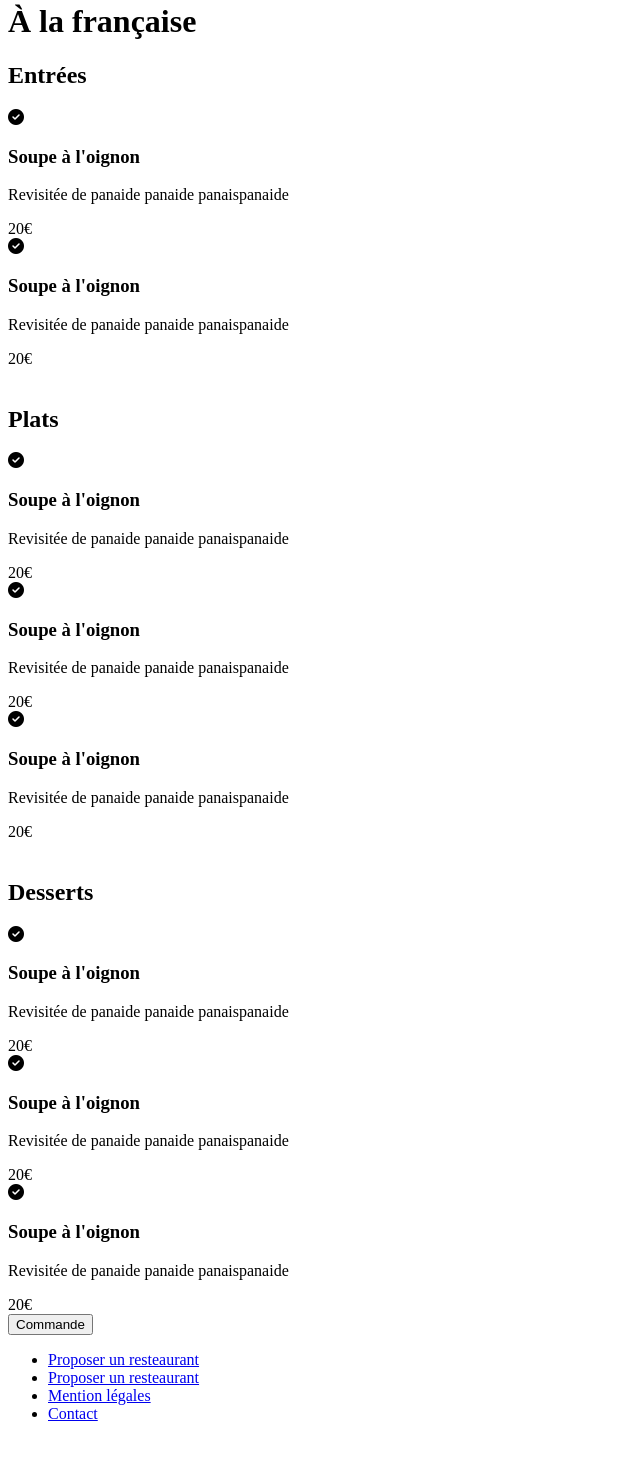
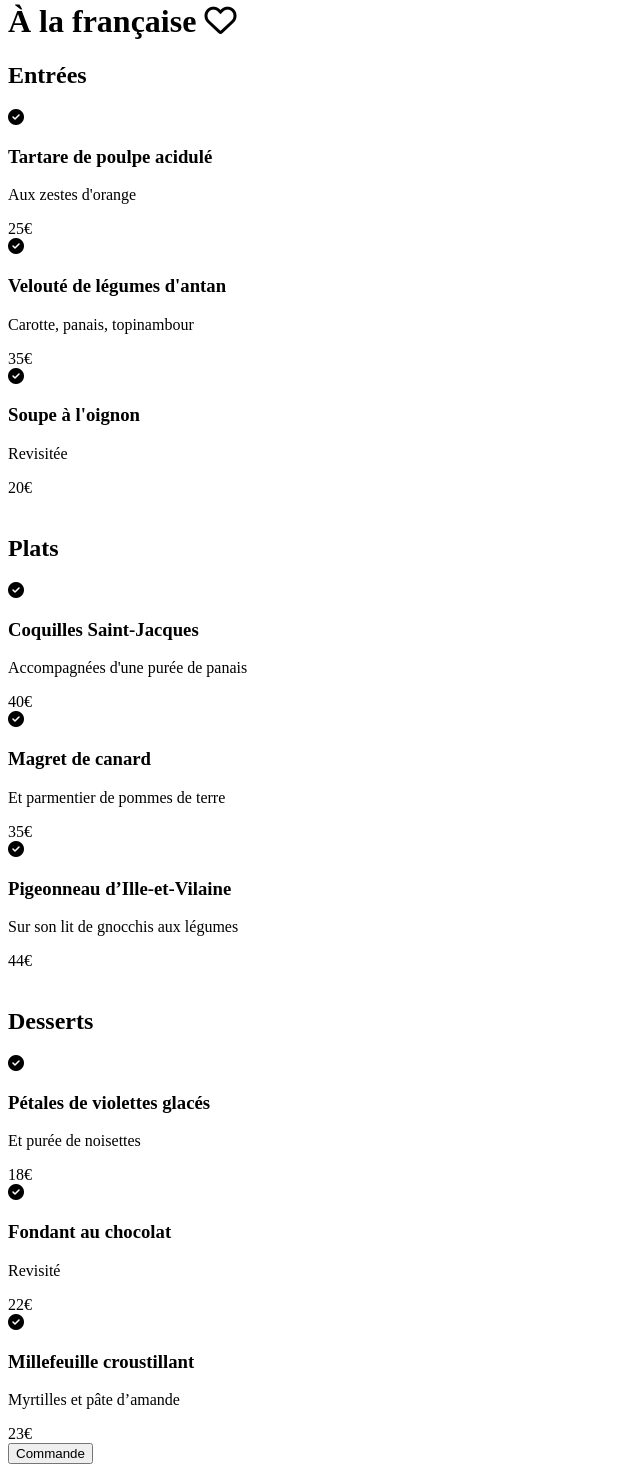
Before and after one commit to DjennadRany/Dynamisez-une-page-web-avec-des-animations-CSS, a website: page index.html in a window 1280 px wide. Shown: the part 2734-4201 px from the top of the page, without its empty margins (0-640 px from the left). Before the commit the page ends 4173 px from the top, so only its background shows below. Drawn offline with Linux system fonts and the light colour scheme.

Commit message:
Add files via upload

```diff
--- a/index.html
+++ b/index.html
@@ -23,17 +23,27 @@
 
     <div class="container">
 
-        <h1>À la française</h1>
+        <h1>À la française <i class="fa-regular fa-heart"></i></h1>
         <section class="entré tit">
             <h2>Entrées</h2>
 
             <div class="arti">
                 <div class="vali"><i class="fa-solid fa-circle-check"></i></div>
                 <h3 class="titel">
-                    Soupe à l'oignon
+                    Tartare de poulpe acidulé
                 </h3>
                 <div class="artit">
-                    <p class="artist">Revisitée de panaide panaide panaispanaide </p><span class="artip">20€</span>
+                    <p class="artist">Aux zestes d'orange  </p><span class="artip">25€</span>
+
+                </div>
+            </div>
+            <div class="arti">
+                <div class="vali"><i class="fa-solid fa-circle-check"></i></div>
+                <h3 class="titel">
+                    Velouté de légumes d'antan
+                </h3>
+                <div class="artit">
+                    <p class="artist">Carotte, panais, topinambour </p><span class="artip">35€</span>
 
                 </div>
             </div>
@@ -43,7 +53,7 @@
                     Soupe à l'oignon
                 </h3>
                 <div class="artit">
-                <p class="artist">Revisitée de panaide panaide panaispanaide </p><span class="artip">20€</span>
+                    <p class="artist">Revisitée </p><span class="artip">20€</span>
 
                 </div>
             </div>
@@ -54,10 +64,10 @@
             <div class="arti">
                 <div class="vali"><i class="fa-solid fa-circle-check"></i></div>
                 <h3 class="titel">
-            Soupe à l'oignon
+                    Coquilles Saint-Jacques
                 </h3>
                 <div class="artit">
-            <p class="artist">Revisitée de panaide panaide panaispanaide </p><span class="artip">20€</span>
+                    <p class="artist">Accompagnées d'une purée de panais </p><span class="artip">40€</span>
 
                 </div>
             </div>
@@ -65,20 +75,20 @@
             <div class="arti">
                 <div class="vali"><i class="fa-solid fa-circle-check"></i></div>
                 <h3 class="titel">
-            Soupe à l'oignon
+                    Magret de canard
                 </h3>
                 <div class="artit">
-            <p class="artist">Revisitée de panaide panaide panaispanaide </p><span class="artip">20€</span>
+                    <p class="artist">Et parmentier de pommes de terre </p><span class="artip">35€</span>
 
                 </div>
             </div>
             <div class="arti">
                 <div class="vali"><i class="fa-solid fa-circle-check"></i></div>
                 <h3 class="titel">
-            Soupe à l'oignon
+                    Pigeonneau d’Ille-et-Vilaine
                 </h3>
                 <div class="artit">
-            <p class="artist">Revisitée de panaide panaide panaispanaide </p><span class="artip">20€</span>
+                    <p class="artist">Sur son lit de gnocchis aux légumes </p><span class="artip">44€</span>
 
                 </div>
             </div>
@@ -89,30 +99,30 @@
             <div class="arti">
                 <div class="vali"><i class="fa-solid fa-circle-check"></i></div>
                 <h3 class="titel">
-                Soupe à l'oignon
+                    Pétales de violettes glacés
                 </h3>
                 <div class="artit">
-                <p class="artist">Revisitée de panaide panaide panaispanaide </p><span class="artip">20€</span>
+                    <p class="artist">Et purée de noisettes </p><span class="artip">18€</span>
 
                 </div>
             </div>
             <div class="arti">
                 <div class="vali"><i class="fa-solid fa-circle-check"></i></div>
                 <h3 class="titel">
-                Soupe à l'oignon
+                    Fondant au chocolat
                 </h3>
                 <div class="artit">
-                <p class="artist">Revisitée de panaide panaide panaispanaide </p><span class="artip">20€</span>
+                    <p class="artist">Revisité</p><span class="artip">22€</span>
 
                 </div>
             </div>
             <div class="arti">
                 <div class="vali"><i class="fa-solid fa-circle-check"></i></div>
                 <h3 class="titel">
-                Soupe à l'oignon
+                    Millefeuille croustillant
                 </h3>
                 <div class="artit">
-                <p class="artist">Revisitée de panaide panaide panaispanaide </p><span class="artip">20€</span>
+                    <p class="artist">Myrtilles et pâte d’amande </p><span class="artip">23€</span>
 
                 </div>
             </div>
--- a/sass/main.scss
+++ b/sass/main.scss
@@ -41,19 +41,20 @@ $first_col_width: 150px;
 
 
     div.container {
-
         margin: auto;
-       font-family: $myfont;
-
+        font-family: $myfont;
         background: $table_head_col;
         min-height: 46em;
         padding: 1em 1em;
-        border-radius: 1em 1em 0em 0em;
+        border-radius: 40px 40px 0px 0px;
+        -webkit-border-radius: 40px 40px 0px 0px;
+        -moz-border-radius: 40px 40px 0px 0px;
+        -ms-border-radius: 40px 40px 0px 0px;
+        -o-border-radius: 40px 40px 0px 0px;
         width: auto;
         display: block;
         position: relative;
-        h1 {
-
+        h1{
 
             font-family: 'Shrikhand';
             font-style: italic;
@@ -61,6 +62,9 @@ $first_col_width: 150px;
             font-weight: 400;
             font-size: 28px;
             line-height: 41px;
+            i.fa-regular.fa-heart {
+                margin-left: 5em;
+            }
         }
         h2 {
             font-family: monospace;
```
Also changed, not shown: css/main.css. Lines whose indentation alone changed are shown as unchanged.
